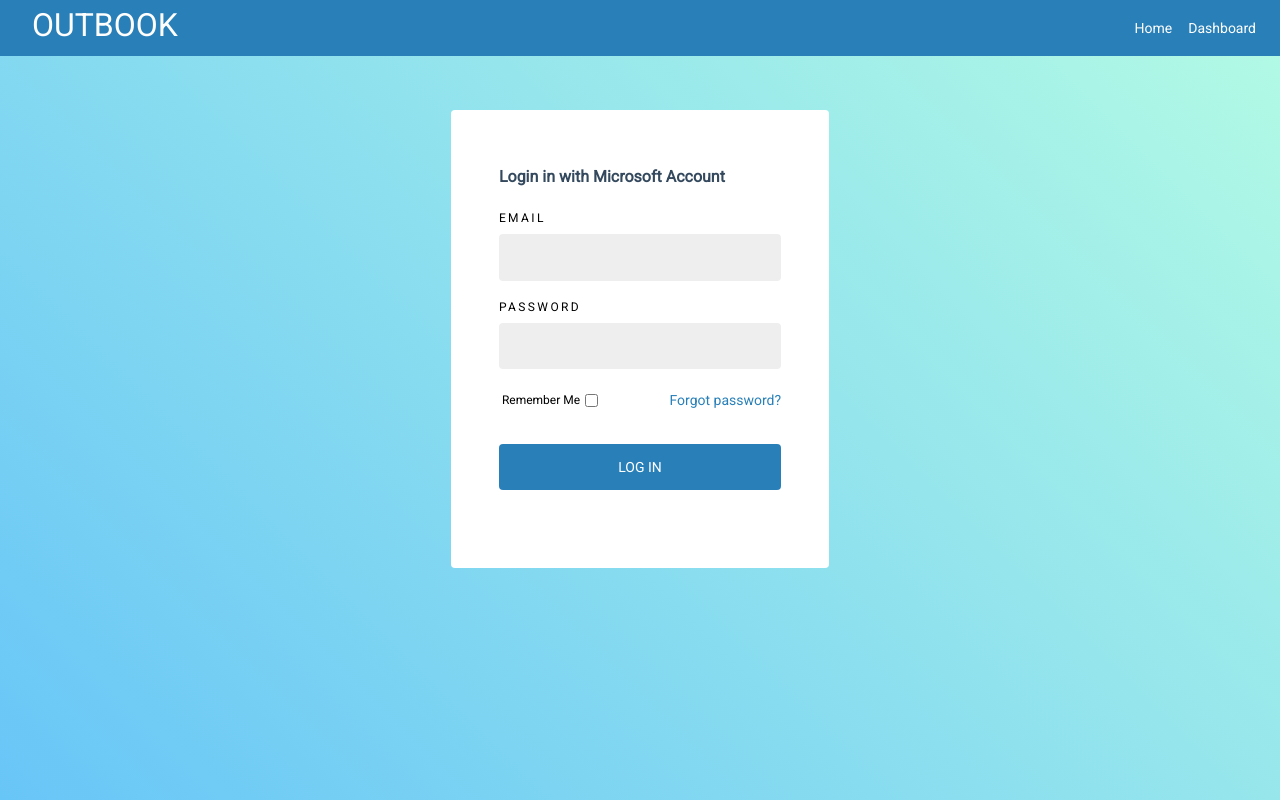
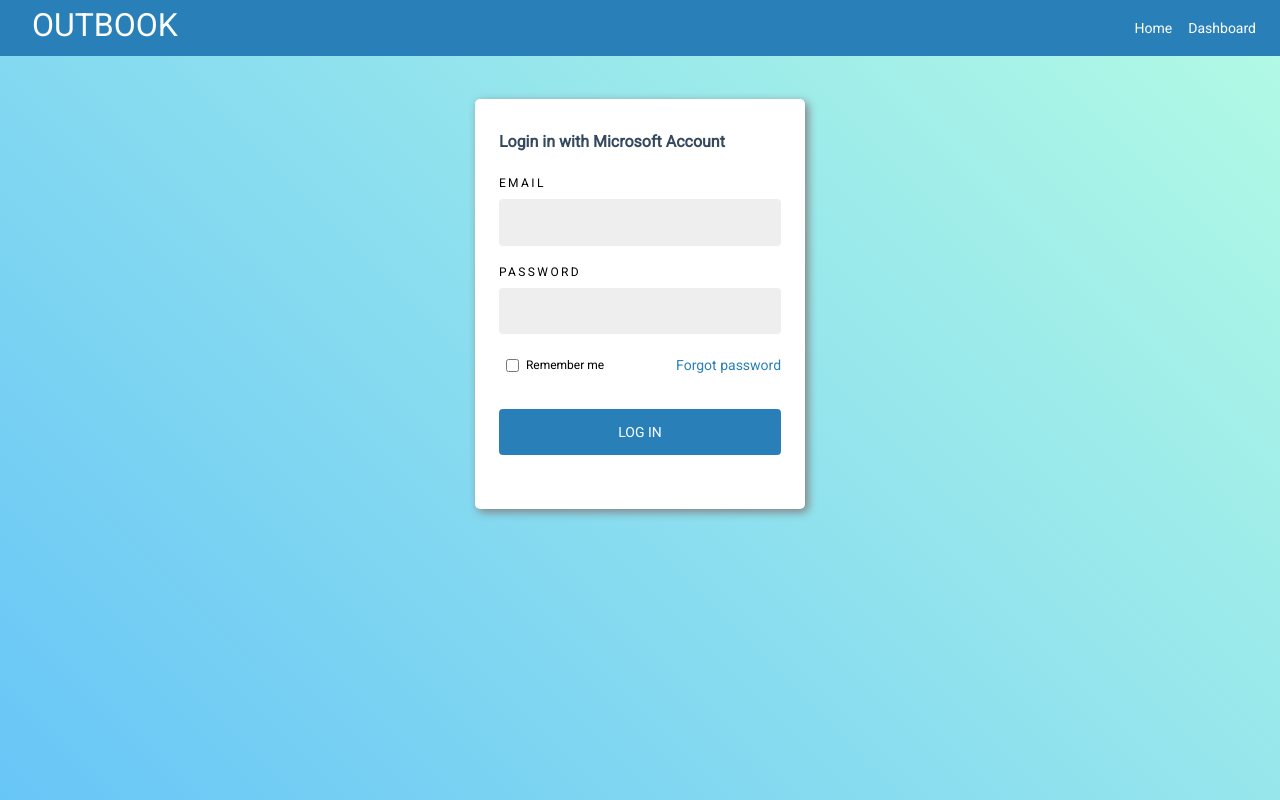
Before and after one commit to Outbook-Archive/Front-End-Web, a React (Create React App) app: page / in a window 1280 px wide. Built offline with nearby package versions, Linux system fonts and the light colour scheme.

Commit message:
refactor CSS with classnames

```diff
--- a/src/components/Login/Login.css
+++ b/src/components/Login/Login.css
@@ -35,16 +35,6 @@ body {
 	-moz-osx-font-smoothing: grayscale;
 }
 
-/*.overlay {*/
-	/*position: absolute;*/
-	/*top: 0;*/
-	/*left: 0;*/
-	/*display: none;*/
-	/*background: rgba(black, 0.8);*/
-	/*width: 100%;*/
-	/*height: 100%;*/
-/*}*/
-
 .login-container {
 	padding: 3rem;
 	margin-top: 56px;
@@ -57,21 +47,38 @@ body {
 	align-items: center;
 }
 
-form {
+.form-container {
+	background-color: white;
+	border: 0px solid white;
+	border-radius: 5px;
+	box-shadow: 3px 3px 10px grey;
+}
+
+.form-header {
 	z-index: 15;
 	position: relative;
 	background: white;
 	width: var(--max-width);
 	padding: 1.5rem;
 	border-radius: 4px;
-	/*box-shadow: 1px 3rem 30px var(--dark-blue);*/
 	box-sizing: border-box;
 	margin: 5rem auto 10px;
 	overflow: hidden;
-
 }
 
-form:before form:after {
+.form-content {
+	z-index: 15;
+	position: relative;
+	background: white;
+	width: var(--max-width);
+	padding: 1.5rem;
+	border-radius: 4px;
+	box-sizing: border-box;
+	margin: 5rem auto 10px;
+	overflow: hidden;
+}
+
+.form-content:before .form-content:after {
 	 content: '';
 	 display: block;
 	 position: absolute;
@@ -82,19 +89,6 @@ form:before form:after {
 	 background: var(--accent-blue);
 	 transform: translate(-50%, -50%);
 }
-
-form:before {
-	 transform: translate(-50%, -50%) rotate(45deg);
-}
-
-form:after {
-	 transform: translate(-50%, -50%) rotate(-45deg);
-}
-
-/*form:visible {*/
-	 /*transform: translate(0, -25%) scale(1);*/
-	 /*opacity: 1;*/
-/*}*/
 
 form-group {
 	display: flex;
@@ -152,7 +146,7 @@ input:focus {
 	 color: var(--dark-gray);
 }
 
-a {
+.forgot {
 	color: var(--medium-blue);
 	text-decoration: none;
 }
@@ -163,7 +157,24 @@ a {
 	padding: 0 3px;
 }
 
-button {
+.form-remember {
+	display: inline-block;
+	justify-content: center;
+	font-size: 12px;
+	margin: 0;
+	font-weight: var(--regular);
+	letter-spacing: 0;
+	text-transform: none;
+	line-height: 18px;
+}
+
+.remember-checkbox {
+	display: inline-block;
+	width: auto;
+	margin-right: 7px;
+}
+
+.btn-submit {
 	outline: none;
 	background: var(--medium-blue);
 	width: 100%;
@@ -178,27 +189,3 @@ button {
 	text-transform: uppercase;
 	cursor: pointer;
 }
-
-.form-remember {
-	display: inline-block;
-	justify-content: center;
-	font-size: 12px;
-	margin: 0;
-	font-weight: var(--regular);
-	letter-spacing: 0;
-	text-transform: none;
-	line-height: 18px;
-}
-
-input[type='checkbox'] {
-	display: inline-block;
-	width: auto;
-	margin-left: 5px;
-}
-
-
-form-recovery {
-	color: $accent;
-	font-size: 12px;
-	text-decoration: none;
-}
--- a/src/components/Login/Login.js
+++ b/src/components/Login/Login.js
@@ -4,37 +4,37 @@ import './Login.css'
 class Login extends Component {
 	render() {
 		return (
-			<div className={'login-container'}>
-				<form>
-					<form-header>
+			<div className='login-container'>
+				<form className='form-container'>
+					<form-header className='form-header'>
 						<h1>Login in with Microsoft Account</h1>
 					</form-header>
 
 					<form-content>
-						<form>
+						<form className='form-content'>
 							{/* EMAIL */}
-							<form-group>
+							<form-group className='form-group'>
 								<label for="email">Email</label>
 								<input className='input-color' type="text" id="email" name="email" required />
 							</form-group>
 
 							{/* PASSWORD */}
-							<form-group>
+							<form-group className='form-group'>
 								<label for="password">Password</label>
 								<input className='input-color' type="text" id="password" name="password" required />
 							</form-group>
 
 							{/* CHECKBOX */}
-							<form-group>
+							<form-group className='form-group'>
 								<div className='remember-box'>
-                  <label className="form-remember">Remember Me</label>
-                  <input type="checkbox" />
+                  <input className='remember-checkbox' type="checkbox" />
+                  <label className="form-remember">Remember me</label>
 								</div>
-								<a href="/landing">Forgot password?</a>
+								<a className='forgot' href="/landing">Forgot password</a>
 							</form-group>
 
-							<form-group>
-								<button type="submit">Log In</button>
+							<form-group className='form-group'>
+								<button className='btn-submit' type="submit">Log In</button>
 							</form-group>
 
 						</form>
```
